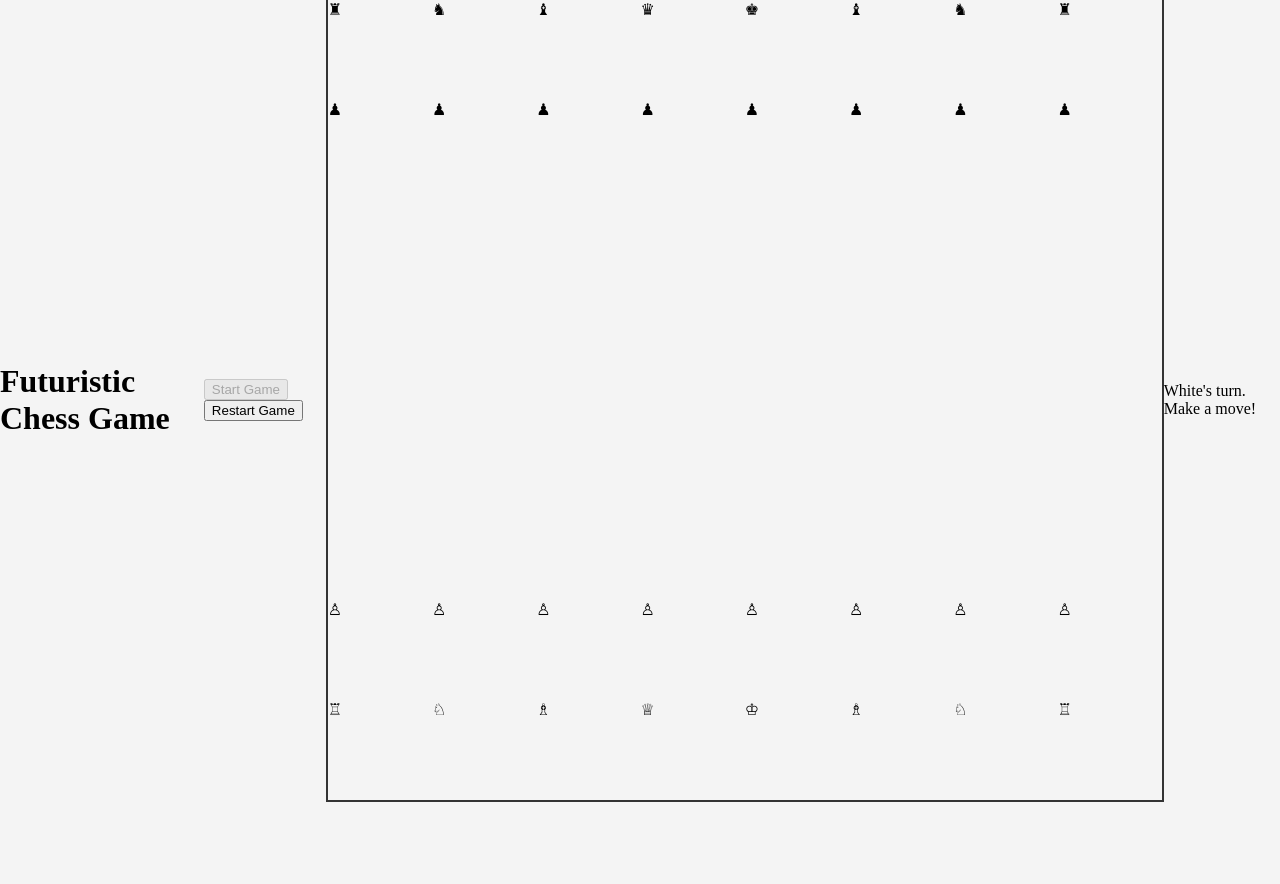
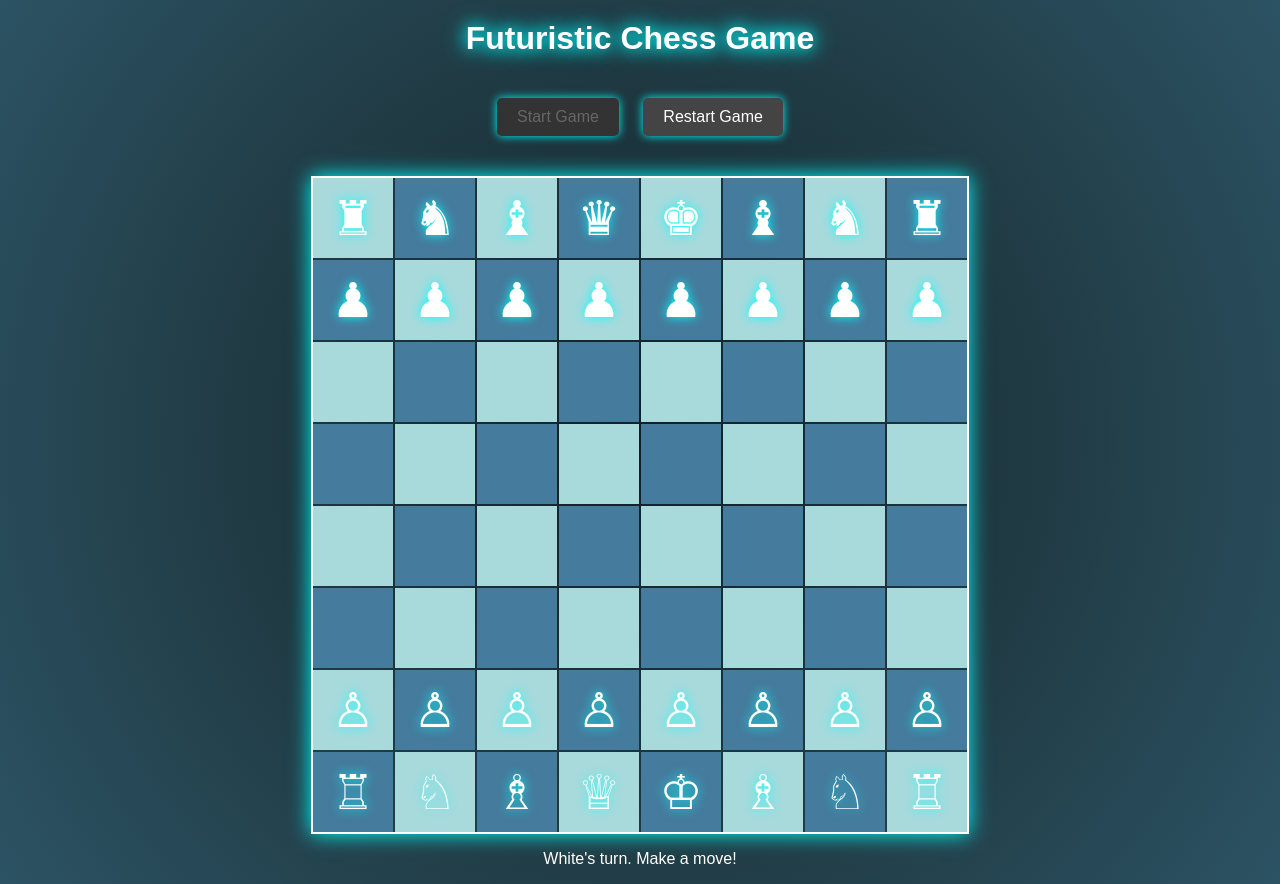
Before and after one commit to Masabi786/Resm, a plain HTML site: page index.html in a window 1280 px wide. Both pictures are taken after a click on the button "Start Game". Before the commit the page ends 802 px from the top, so only its background shows below. Drawn offline with Linux system fonts and the light colour scheme.

Commit message:
Update styles.css

```diff
--- a/styles.css
+++ b/styles.css
@@ -1,43 +1,83 @@
-/* styles.css */
 body {
+  font-family: 'Orbitron', sans-serif;
   display: flex;
-    justify-content: center;
+  flex-direction: column;
   align-items: center;
-    height: 100vh;
+  background: radial-gradient(circle, #0f2027, #203a43, #2c5364);
+  color: #fff;
   margin: 0;
-    background-color: #f4f4f4;
+  min-height: 100vh;
 }
 
-.chess-container {
-    width: 400px;
-    height: 400px;
-    display: flex;
-    justify-content: center;
-    align-items: center;
+h1 {
+  margin-top: 20px;
+  text-shadow: 0 0 15px cyan, 0 0 25px cyan;
+}
+
+#controls {
+  margin: 20px 0;
+}
+
+button {
+  padding: 10px 20px;
+  margin: 0 10px;
+  font-size: 16px;
+  cursor: pointer;
+  border: none;
+  border-radius: 5px;
+  background: #444;
+  color: #fff;
+  box-shadow: 0 0 10px cyan;
+}
+
+button:disabled {
+  background-color: #333;
+  color: #666;
+  cursor: not-allowed;
 }
 
 #chessboard {
   display: grid;
-    grid-template-columns: repeat(8, 1fr);
-    grid-template-rows: repeat(8, 1fr);
-    border: 2px solid #333;
-    width: 100%;
-    height: 100%;
+  grid-template-columns: repeat(8, 80px);
+  grid-template-rows: repeat(8, 80px);
+  gap: 2px;
+  border: 2px solid #fff;
+  margin-top: 20px;
+  box-shadow: 0 0 20px cyan;
 }
 
-.tile {
+.square {
+  width: 80px;
+  height: 80px;
   display: flex;
   justify-content: center;
   align-items: center;
-    font-size: 1.5em;
-    font-weight: bold;
-    color: #333;
+  transition: background-color 0.3s, transform 0.3s;
 }
 
-.tile.black {
-    background-color: #769656;
+.square.light {
+  background-color: #a8dadc;
 }
 
-.tile.white {
-    background-color: #eeeed2;
+.square.dark {
+  background-color: #457b9d;
 }
+
+.square:hover {
+  background-color: #1d3557;
+  transform: scale(1.1);
+}
+
+.piece {
+  font-size: 48px;
+  color: #fff;
+  text-shadow: 0 0 15px cyan;
+  cursor: pointer;
+  animation: glow 1.5s infinite;
+}
+
+@keyframes glow {
+  0% { text-shadow: 0 0 10px cyan; }
+  50% { text-shadow: 0 0 20px cyan; }
+  100% { text-shadow: 0 0 10px cyan; }
+}
```
Lines whose indentation alone changed are shown as unchanged.
